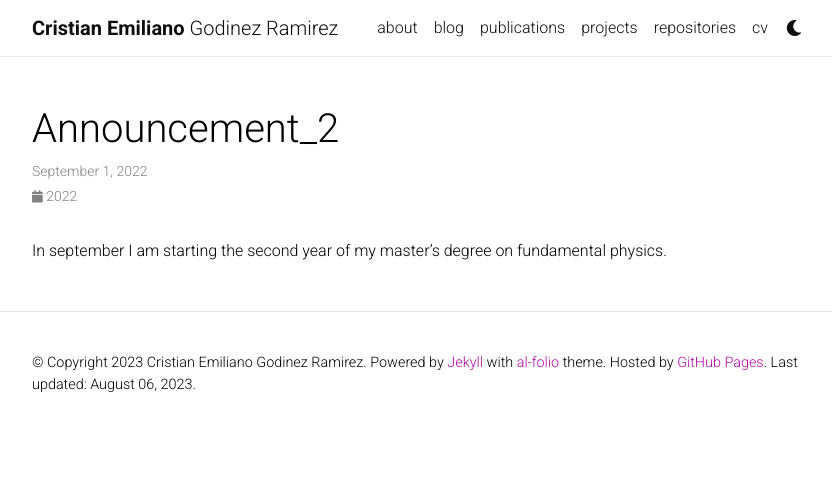
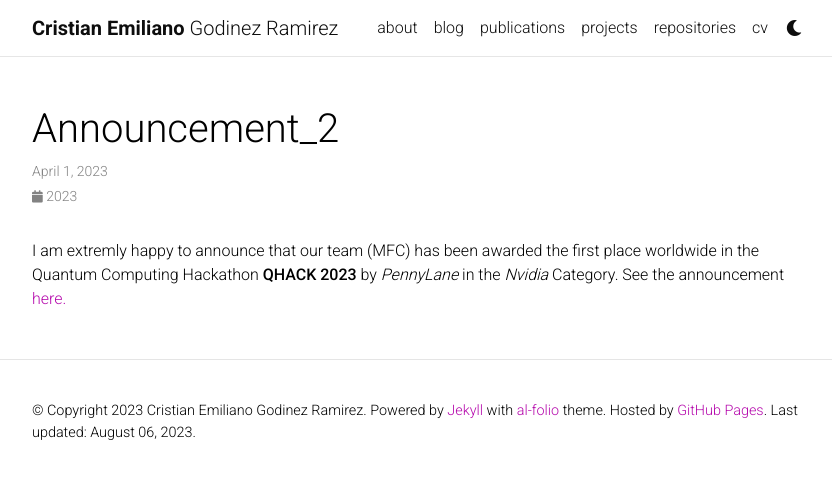
Before and after one commit to EmilianoG-byte/EmilianoG-byte.github.io, a Jekyll site: the page built from _news/announcement_2.md, in a window 1280 px wide. Shown: the top 479 px of the page, without its empty margins (223-1055 px from the left). Built offline with Jekyll 4.4.1, drawn with Linux system fonts in a browser that asks for light colours; comment, search, counter and statistics services are not loaded; a style sheet for code colours, icons or effects is not loaded.

Commit message:
add news

```diff
--- a/_news/announcement_2.md
+++ b/_news/announcement_2.md
@@ -1,7 +1,7 @@
 ---
 layout: post
-date: 2022-09-01 16:11:00-0400
+date: 2023-04-01 16:11:00-0400
 inline: true
 ---
 
-In september I am starting the second year of my master's degree on fundamental physics.
+I am extremly happy to announce that our team (MFC) has been awarded the first place worldwide in the Quantum Computing Hackathon **QHACK 2023** by _PennyLane_ in the _Nvidia_ Category. See the announcement [here.](https://pennylane.ai/blog/2023/04/qhack-2023-highlights/#open-hackathon)
```
Also changed, not shown: _news/announcement_1.md (+2 -2 lines), _news/announcement_3.md (+2 -2 lines).
